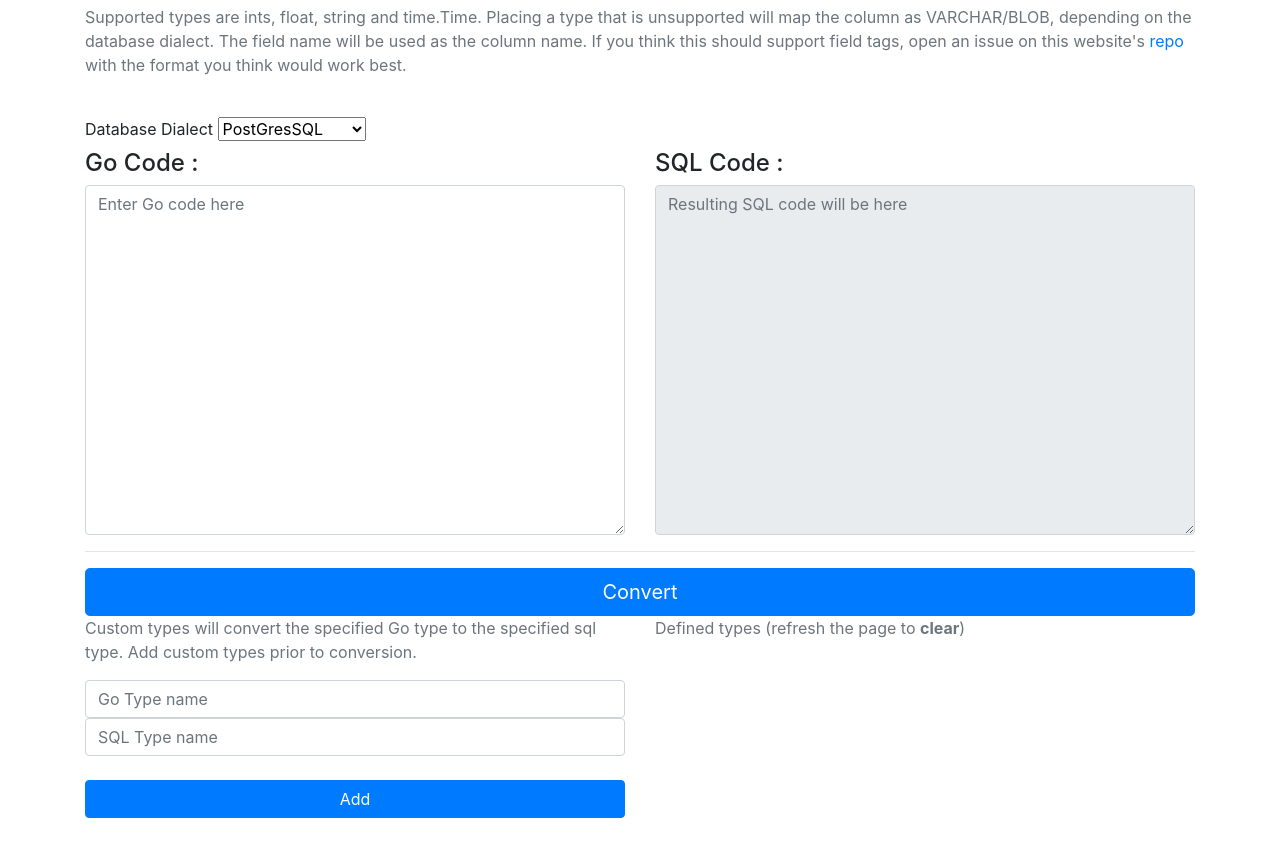
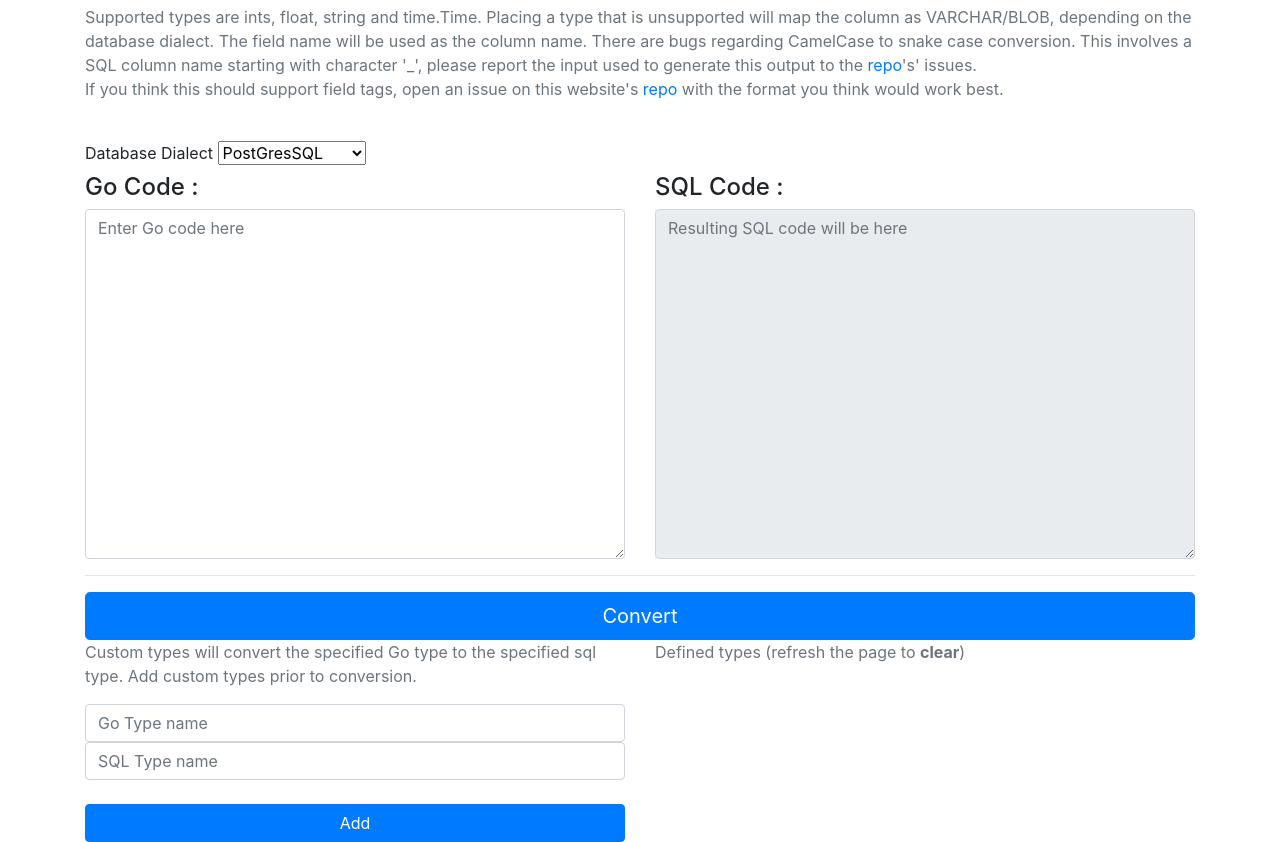
Before and after one commit to cheikhshift/struct-to-sql, a plain HTML site: page index.html in a window 1280 px wide. Shown: the part 101-943 px from the top of the page. Before the commit the page ends 919 px from the top, so only its background shows below. Drawn offline with nearby package versions, Linux system fonts and the light colour scheme.

Commit message:
Update index.html

```diff
--- a/index.html
+++ b/index.html
@@ -15,7 +15,8 @@
 	</style>
 	<div class="container">
 		<h1><small class="badge badge-warning">Alpha</small><br/>Convert your Go struct into a SQL table</h1>
-		<p class="text-muted">Supported types are ints, float, string and time.Time. Placing a type that is unsupported will map the column as VARCHAR/BLOB, depending on the database dialect. The field name will be used as the column name. If you think this should support field tags, open an issue on this website's <a href="https://github.com/cheikhshift/struct-to-sql">repo</a> with the format you think would work best.</p>
+		<p class="text-muted">Supported types are ints, float, string and time.Time. Placing a type that is unsupported will map the column as VARCHAR/BLOB, depending on the database dialect. The field name will be used as the column name. There are bugs regarding CamelCase to snake case conversion. This involves a SQL column name starting with character '_', please report the input used to generate this output to the <a href="https://github.com/cheikhshift/struct-to-sql">repo</a>'s' issues.
+			<br/>If you think this should support field tags, open an issue on this website's <a href="https://github.com/cheikhshift/struct-to-sql">repo</a> with the format you think would work best.</p>
 		<br/>
 		<label>Database Dialect</label>
 		<select id="dialect">
```
